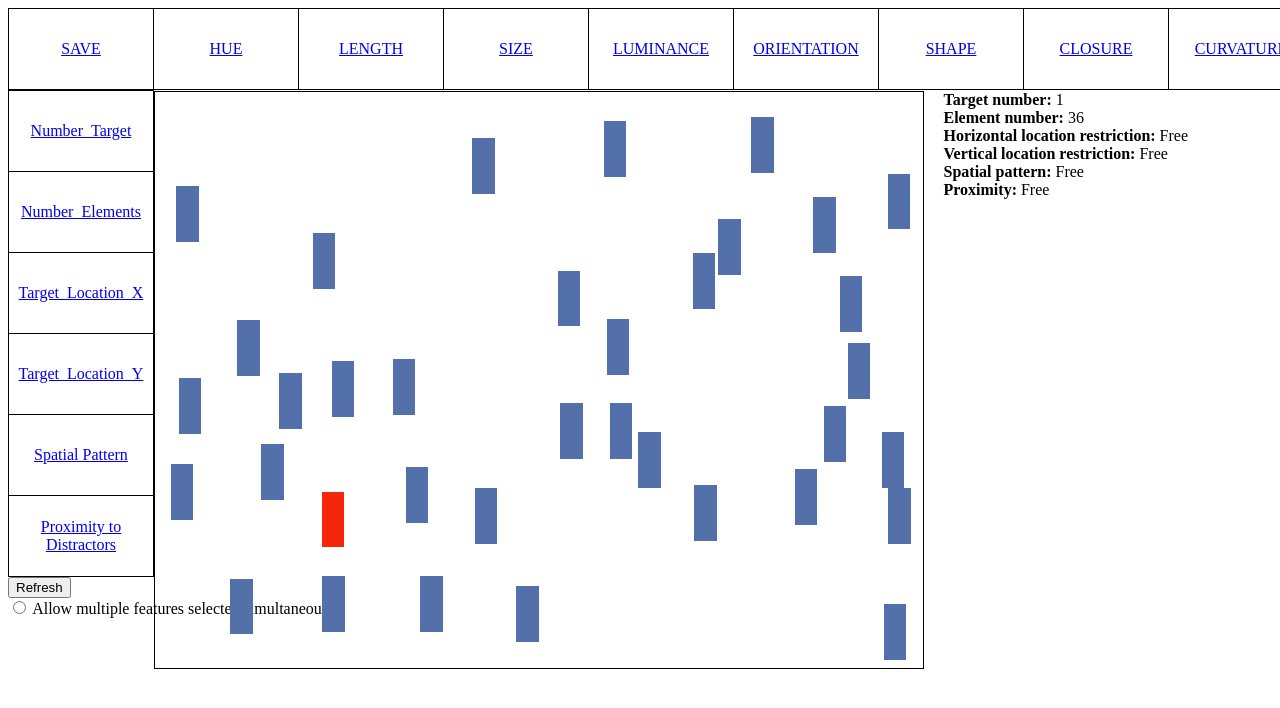
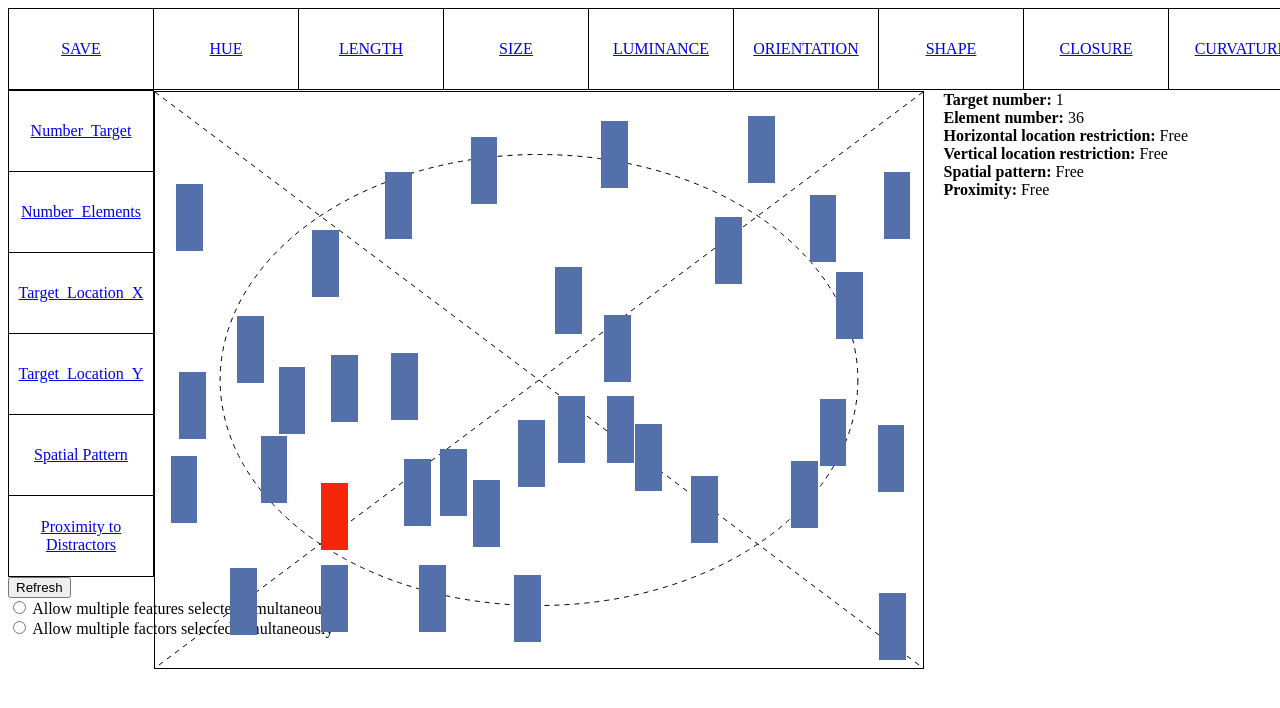
Before and after one commit to weiwei-uvic/weiwei-uvic.github.io, a plain HTML site: page index.html in a window 1280 px wide. Shown: the top 708 px of the page. Drawn offline with Linux system fonts and the light colour scheme.

Commit message:
Update the rectangle size (30/43,12/43 inch) and region division shape

```diff
--- a/FactorSetting.js
+++ b/FactorSetting.js
@@ -19,9 +19,11 @@ var FactorData ={
 var NumberFlag = null;
 
 var LocationFlag = true;
-
+var IsMultipleFactor = false;
 function initializeFactorData(factorName)
 {
+    if(IsMultipleFactor)
+      return;
     FactorData ={
         targetNumber: 1,
         elementNumber: 36,
@@ -33,6 +35,8 @@ function initializeFactorData(factorName)
         activeFactor: factorName
       };
 }
+
+function setIsMultipleFactor(value){IsMultipleFactor = value;console.log("factor setting updates")}
 
 function setTargetNumber(num)
 {
--- a/Stimulus.js
+++ b/Stimulus.js
@@ -23,10 +23,15 @@ const defaultSpatialPattern = null;
 const defaultProximity = null;
 
 //Macro const for the stimulus container
-const DEFAULT_RECTANGLE_SIZE = [0.233, 0.583]; //width, height
+const DEFAULT_RECTANGLE_SIZE = [12/43, 30/43]; //width, height
 const STIMULUSCONTAINERWIDTH = 8;//inchs
 const STIMULUSCONTAINERHEIGHT = 6;
 const DPI = 96;// this DPI only works on Wei's screen
+
+
+const DEGREE_RECT_LENGTH = 1.5; // The subtended degree of the display width;
+const DEGREE_FOCUS_LONG = 14; // The subtended degree of the focus area;
+const DEGREE_FOCUS_SHORT = 10;// 210/150 = DEGREE_FOCUS_LONG/DEGREE_FOCUS_SHORT
 // The data structure that store all necessary feature info for an experiment
 var Feature ={
   targetShape: "rectangle",
@@ -148,12 +153,8 @@ function createGriddedStimulus(container,rowNum)
     elementHeight = ElementWidth * defaultHeightWidthRatio;
   if(Feature.targetShape == "rectangle")
     targetHeight = targetsize[1];
-  console.log("element width: " + ElementWidth);
-  console.log("element height: " + elementHeight);
-  console.log("target width: " + targetWidth);
-  console.log("target width: " + targetHeight);
   var elementPaddingH = (STIMULUSCONTAINERWIDTH - rowNum*ElementWidth)/(rowNum+1);
-  var elementPaddingV = (STIMULUSCONTAINERHEIGHT - defaultHeightWidthRatio*rowNum*ElementWidth)/(rowNum+1);;
+  var elementPaddingV = (STIMULUSCONTAINERHEIGHT - defaultHeightWidthRatio*rowNum*ElementWidth)/(rowNum+1);
 
   var targetPos = parseInt(Math.random() * (Factor.elementNumber));
   var count = 1;
@@ -268,7 +269,6 @@ function createRandomTarget(container)
 function drawCircle(target,r,container)
 {
   const containerRect = container.getBoundingClientRect();
-  console.log(containerRect);
   // Create an SVG element
   var svg = document.createElementNS("http://www.w3.org/2000/svg", "svg");
   // Set the SVG attributes (e.g., width, height)
@@ -296,6 +296,73 @@ function drawCircle(target,r,container)
   //svg.style.visibility = "hidden"
   // Append the SVG element to the div
   container.appendChild(svg);
+}
+
+
+/**
+ * Draw the focus area.
+ * Here the setting is: The focus area is circle, it's diameter subtends 18 degree. 18 is based on: https://en.wikipedia.org/wiki/Peripheral_vision
+ */
+function drawFocusArea(container)
+{
+  const containerRect = container.getBoundingClientRect();
+  var virtualViewDis = DEFAULT_RECTANGLE_SIZE[1]/Math.tan(DEGREE_RECT_LENGTH*Math.PI/180);
+  var focusAreaLongRadius = DPI*virtualViewDis * Math.tan(DEGREE_FOCUS_LONG*Math.PI/180)/2;
+  var focusAreaShortRadius = DPI*virtualViewDis * Math.tan(DEGREE_FOCUS_SHORT*Math.PI/180)/2;
+  var svg = document.createElementNS("http://www.w3.org/2000/svg", "svg");
+  // Set the SVG attributes (e.g., width, height)
+  svg.setAttribute("width", containerRect.width.toString());
+  svg.setAttribute("height", containerRect.height.toString());
+  svg.setAttribute("left", containerRect.left.toString());
+  svg.setAttribute("top", containerRect.top.toString());
+  svg.id = "focus_svg_for_proximity";
+  //svg.setAttribute("border", "2px solid red");
+  // Create a circle element
+  var circle = document.createElementNS("http://www.w3.org/2000/svg", "ellipse");
+  //console.log('focusAreaRadius', focusAreaRadius);
+  // Set the circle attributes (e.g., cx, cy, r, fill)
+  var xpos = DPI*STIMULUSCONTAINERWIDTH/2;
+  var ypos = DPI*STIMULUSCONTAINERHEIGHT/2;
+  circle.setAttribute("cx", xpos.toString());
+  circle.setAttribute("cy", ypos.toString());
+  circle.setAttribute("rx", focusAreaLongRadius.toString());
+  circle.setAttribute("ry", focusAreaShortRadius.toString());
+  circle.setAttribute("fill", "none");
+  circle.setAttribute("stroke", "black");
+  circle.setAttribute("stroke-dasharray", "5,5");
+
+  // Append the circle to the SVG element
+  svg.appendChild(circle);
+  // Draw the two lines
+
+  // Set attributes for the line
+  var line1StarterX = 0;
+  var line1StarterY = 0;
+  var line1EndX = DPI*STIMULUSCONTAINERWIDTH;
+  var line1EndY = DPI*STIMULUSCONTAINERHEIGHT;
+  var line2StarterX = DPI*STIMULUSCONTAINERWIDTH;
+  var line2StarterY = 0;
+  var line2EndX = 0;
+  var line2EndY = DPI*STIMULUSCONTAINERHEIGHT;
+  var line = document.createElementNS("http://www.w3.org/2000/svg", "line");
+  line.setAttribute("x1", line1StarterX.toString());
+  line.setAttribute("y1", line1StarterY.toString());
+  line.setAttribute("x2", line1EndX.toString());
+  line.setAttribute("y2", line1EndY.toString());
+  line.setAttribute("stroke", "black");
+  line.setAttribute("stroke-dasharray", "5,5");
+  var line2 = document.createElementNS("http://www.w3.org/2000/svg", "line");
+  line2.setAttribute("x1", line2StarterX.toString());
+  line2.setAttribute("y1", line2StarterY.toString());
+  line2.setAttribute("x2", line2EndX.toString());
+  line2.setAttribute("y2", line2EndY.toString());
+  line2.setAttribute("stroke", "black");
+  line2.setAttribute("stroke-dasharray", "5,5");
+  svg.appendChild(line);
+  svg.appendChild(line2);
+  // Append the SVG element to the div
+  container.appendChild(svg);
+
 }
 
 function createRandomElements(container)
@@ -347,10 +414,10 @@ function checkCollision(element, elements)
 {
   for (const rect of elements) {
     if (
-      element.x < rect.x + rect.width &&
-      element.x + element.width > rect.x &&
-      element.y < rect.y + rect.height &&
-      element.y + element.height > rect.y
+      element.x < rect.x + rect.width + 0.005&&
+      element.x + element.width  + 0.005 > rect.x &&
+      element.y < rect.y + rect.height + 0.005 &&
+      element.y + element.height  + 0.005 > rect.y
     ) {
         return true;
     }
@@ -448,6 +515,7 @@ function generateStimulus(featureData, factorData) {
     defineFeature(featureData);
     defineFactor(factorData);
     console.log(Feature);
+    console.log(Factor);
     ElementsRect = [];
     // clear the element array
     ElementArray = [];
@@ -488,4 +556,5 @@ function generateStimulus(featureData, factorData) {
         createRandomTarget(stimulusContainer);
         createRandomElements(stimulusContainer);
       }
+      drawFocusArea(stimulusContainer);
 }
--- a/index.html
+++ b/index.html
@@ -212,7 +212,8 @@
 <button  onclick="refresh()">Refresh</button><br>
 <input type="radio" id="multiple-feature" data-clicked="false" value = "onefeature"  onclick="toggleRadioOnAndOff(this)">
 <label for="multiple-feature"> Allow multiple features selected simultaneously </label><br>
-
+<input type="radio" id="multiple-factor" data-clicked="false" value = "onefactor"  onclick="toggleRadioOnAndOff(this)">
+<label for="multiple-factor"> Allow multiple factors selected simultaneously </label><br>
 
 <script>
 
@@ -289,11 +290,15 @@
         if (radioButton.getAttribute("data-clicked") == "true") {
             radioButton.checked = false;
             radioButton.setAttribute("data-clicked", "false");
-        } else {
+        }
+        else {
             radioButton.setAttribute("data-clicked", "true");
             radioButton.checked = true;
         }
-        setIsMultipleFeature(radioButton.checked);
+        if (radioButton.id == "multiple-feature")
+            setIsMultipleFeature(radioButton.checked);
+        else if(radioButton.id == "multiple-factor")
+            setIsMultipleFactor(radioButton.checked);
     }
     function refresh(){generateStimulus({},{}); }
 
```
Also changed, not shown: Stimulus_Paricipants.js (added, +67 -0 lines).
